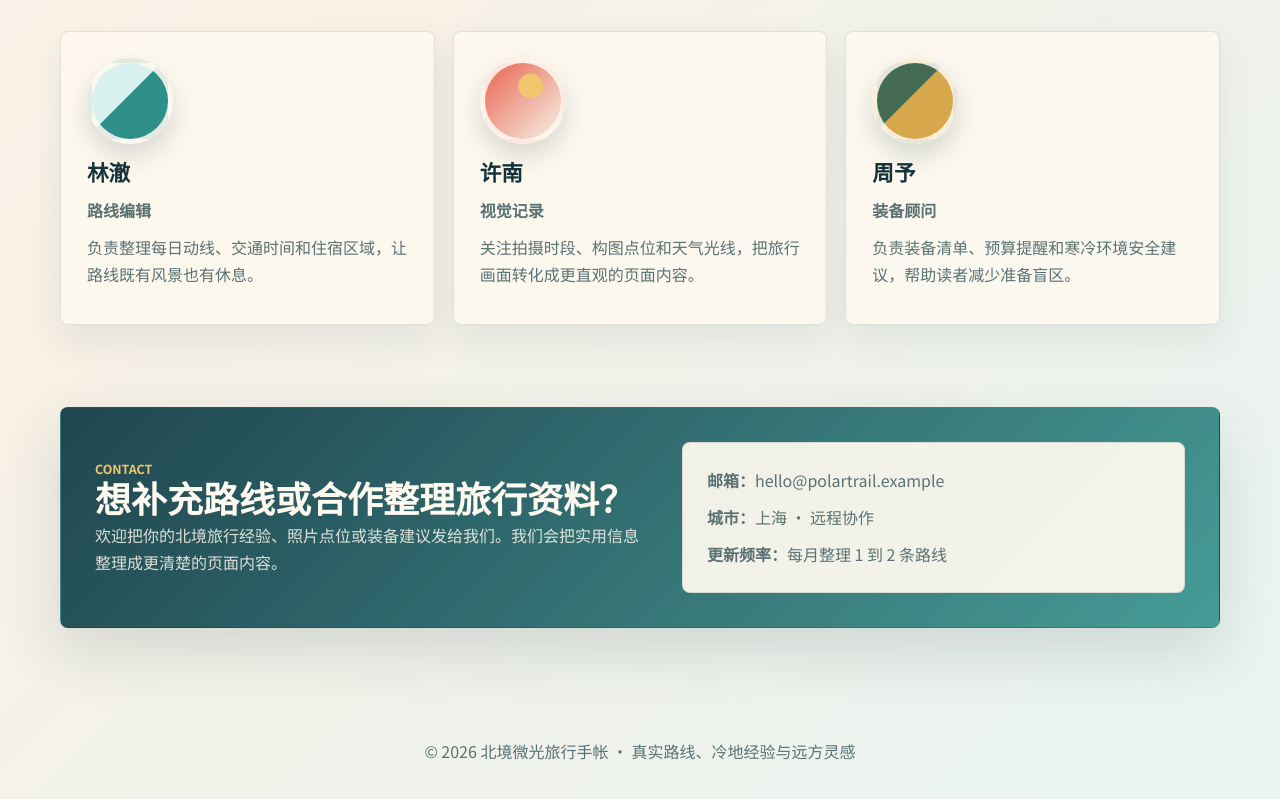
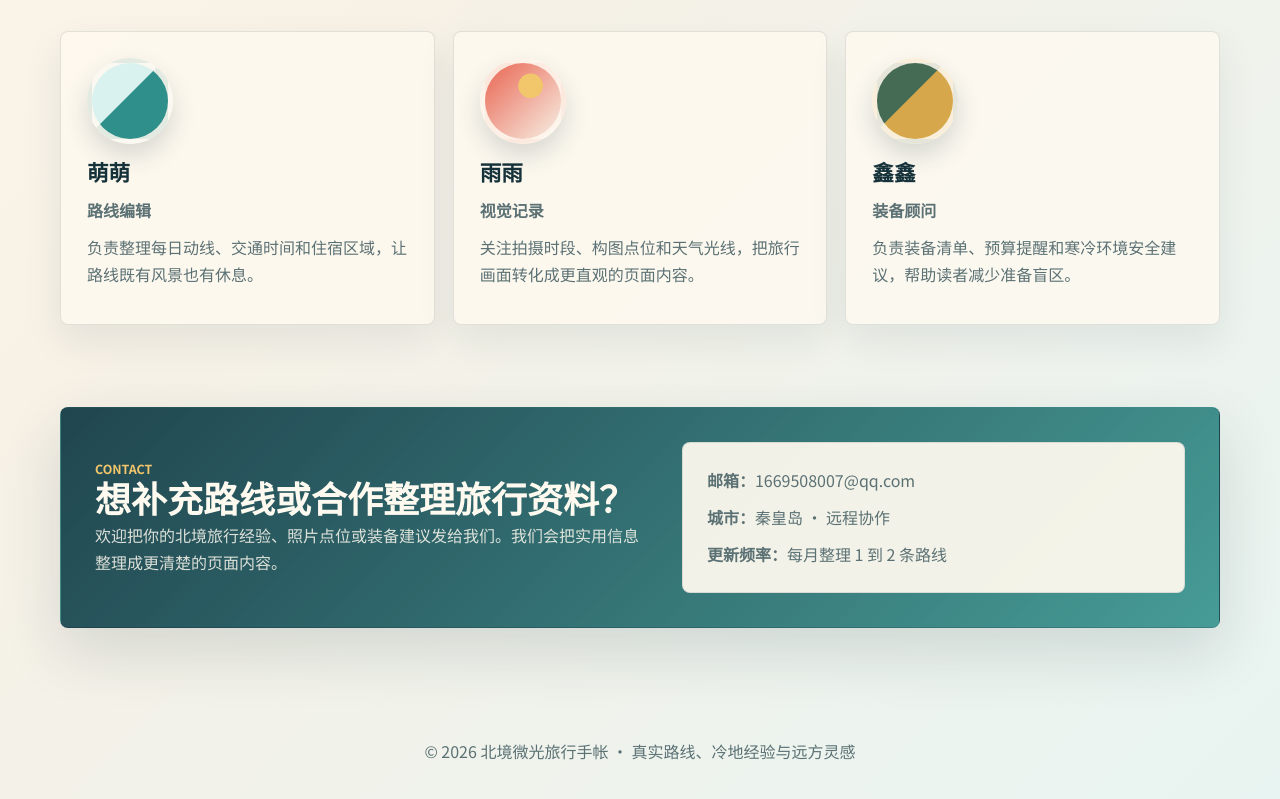
Before and after one commit to wzgig/polartrail-travel-journal, a plain HTML site: page about.html in a window 1280 px wide. Shown: the part 1121-1920 px from the top of the page. Drawn offline with Linux system fonts and the light colour scheme.

Commit message:
fix: update team contact details

```diff
--- a/about.html
+++ b/about.html
@@ -66,19 +66,19 @@
       <div class="team-grid">
         <article class="team-card">
           <div class="avatar avatar-one"></div>
-          <h3>林澈</h3>
+          <h3>萌萌</h3>
           <p class="role">路线编辑</p>
           <p>负责整理每日动线、交通时间和住宿区域，让路线既有风景也有休息。</p>
         </article>
         <article class="team-card">
           <div class="avatar avatar-two"></div>
-          <h3>许南</h3>
+          <h3>雨雨</h3>
           <p class="role">视觉记录</p>
           <p>关注拍摄时段、构图点位和天气光线，把旅行画面转化成更直观的页面内容。</p>
         </article>
         <article class="team-card">
           <div class="avatar avatar-three"></div>
-          <h3>周予</h3>
+          <h3>鑫鑫</h3>
           <p class="role">装备顾问</p>
           <p>负责装备清单、预算提醒和寒冷环境安全建议，帮助读者减少准备盲区。</p>
         </article>
@@ -94,8 +94,8 @@
         </p>
       </div>
       <div class="contact-card">
-        <p><strong>邮箱：</strong>hello@polartrail.example</p>
-        <p><strong>城市：</strong>上海 · 远程协作</p>
+        <p><strong>邮箱：</strong>1669508007@qq.com</p>
+        <p><strong>城市：</strong>秦皇岛 · 远程协作</p>
         <p><strong>更新频率：</strong>每月整理 1 到 2 条路线</p>
       </div>
     </section>
```
Also changed, not shown: docs/index.html (+5 -5 lines), single.html (+5 -5 lines), 1 other file.
